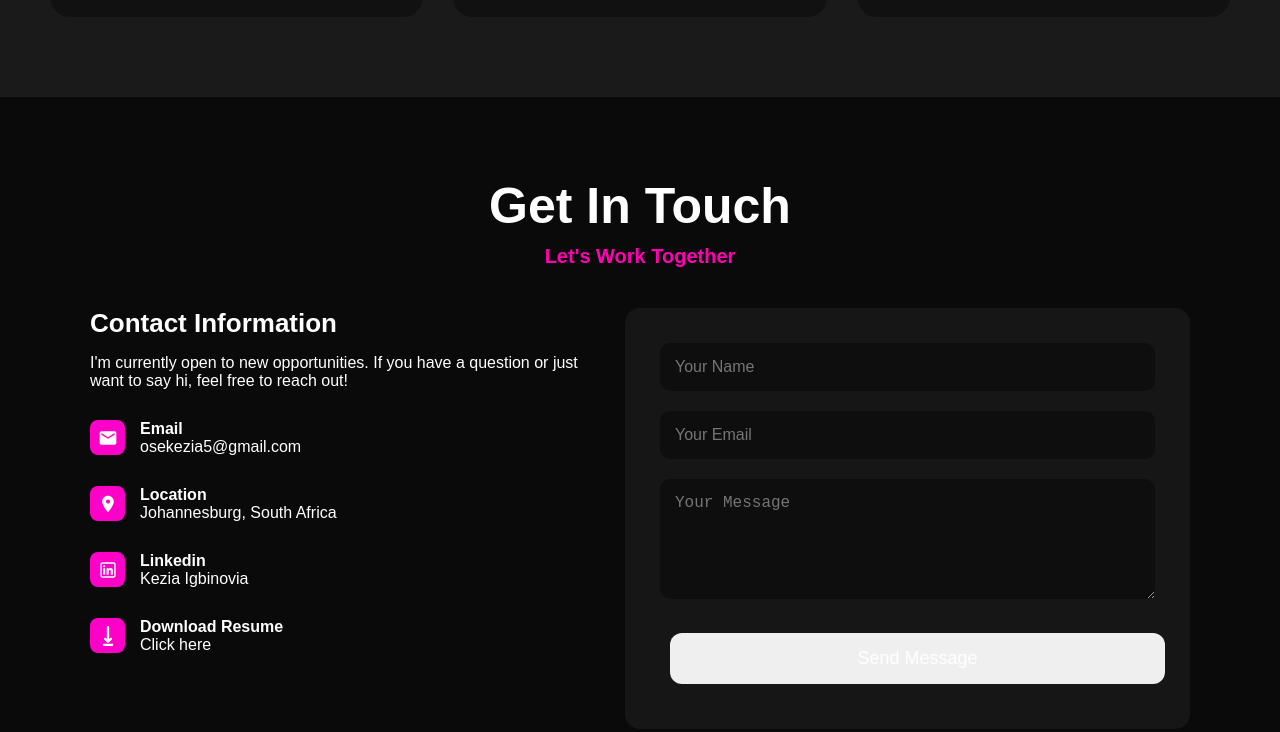
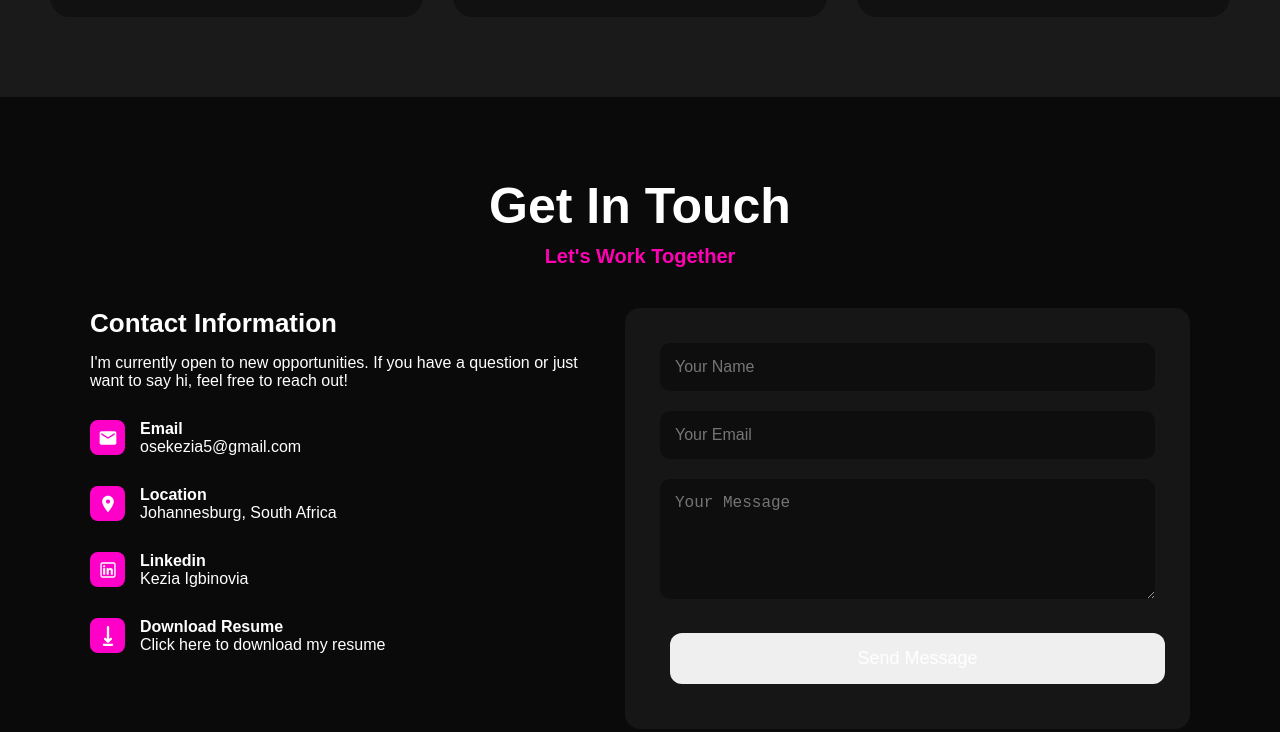
Before and after one commit to KOM-IGB/Kezia-website, a plain HTML site: page index.html in a window 1280 px wide. Shown: the part 3355-4087 px from the top of the page. Drawn offline with Linux system fonts and the light colour scheme.

Commit message:
Update index.html

```diff
--- a/index.html
+++ b/index.html
@@ -290,7 +290,7 @@
 
                     <div>
                         <h4>Download Resume</h4>
-                        <a href="Resume.pdf" download="Kezia-Igbinovia-Resume.pdf">Click here</a>
+                        <a href="https://raw.githubusercontent.com/KOM-IGB/Kezia-website/main/Resume.pdf" download="Kezia-Igbinovia-Resume.pdf">Click here to download my resume</a>
                     </div>
                 </div>
 
```
